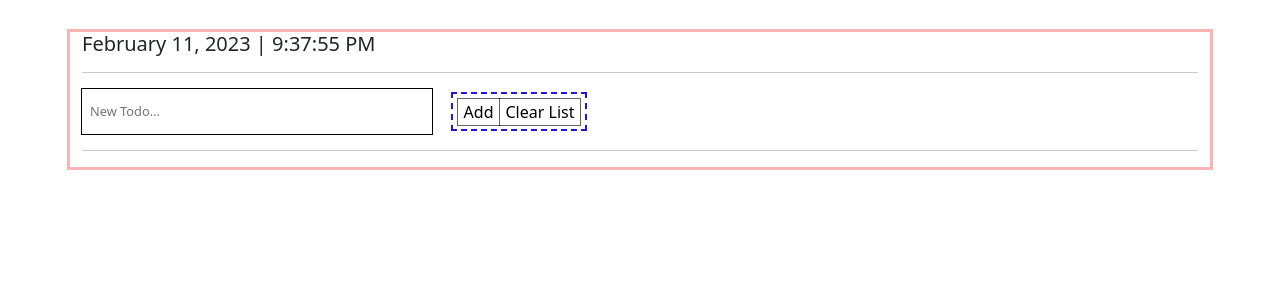
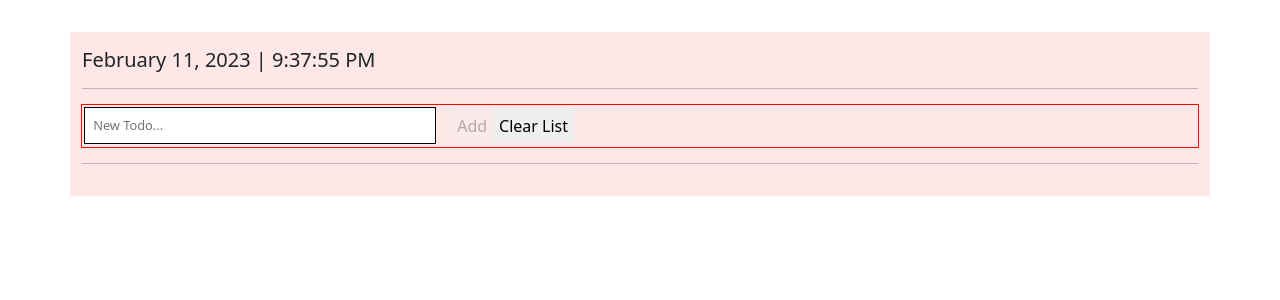
Before and after one commit to rossiny-o/ToDoListApp, a React (Create React App) app: page / in a window 1280 px wide. Shown: the top 300 px of the page. Built offline with nearby package versions, Linux system fonts and the light colour scheme.

Commit message:
new design prt4

```diff
--- a/src/App.css
+++ b/src/App.css
@@ -1,104 +1,88 @@
-
-
-*{
-
+* {
 	/* background-color: rgba(0, 198, 69, 0.1); */
 	border: none;
 }
 
-.add-todo-form{
+.container {
+	/* outline: 3px solid rgba(238, 24, 24, 0.322); */
+	margin: 2rem;
+	padding: 1rem;
+	background-color: rgba(238, 24, 24, 0.1);
+}
+
+
+/* start of second row: Input form for new todo */
+
+.add-todo-form {
+	outline: 0.5px solid red;
+	padding: 0.2rem;
 	display: flex;
+	flex-direction: row;
+  justify-content:inherit;
 
 }
 
-
-.newIteminput {
+.todo-input-form {
 	outline: 1px solid black;
 	width: 350px;
 	margin-right: 1rem;
 	padding: 0.5rem;
-  font-size: .8rem;
+	font-size: 0.8rem;
 }
 
-.todo-table-grid{
-  display:flex;
+.buttongroup {
+	/* outline: 2px dashed rgb(35, 22, 220); */
+  display: flex;
+  align-items: center;
+
+
+}
+
+.todo-input-form button {
+  outline: 1px solid rgba(2, 0, 2, 0.597);
+}
+
+/* end of second row */
+
+
+
+
+.todo-table-grid {
+	display: flex;
 	justify-content: center;
 	outline: 2px solid rgb(220, 22, 22);
 	margin: 1rem;
-
 }
 
 .table {
 	outline: 2px dashed rgb(35, 22, 220);
 }
 
-
-.todo{
+.todo {
 	padding-right: 1em;
 	background-color: aquamarine;
 }
 
-.user, .status{
+.user,
+.status {
 	font-size: small;
 	/* outline: 1px dashed rgb(139, 0, 51); */
 }
 
-.buttongroup{
-  display: flex;
-  padding: .3rem;
-  margin: .3rem;
-  justify-content: space-around;
-  outline: 2px dashed rgb(35, 22, 220);
-}
-
-button {
-  background-color:white;
-  color: black;
-  border-radius: 1rem;
-  outline: 1px solid rgba(2, 0, 2, 0.597);
-  /* color: #D0D3DA; */
-
-}
-
-
-
-
-
-
 /* --------- --------- --------- --------- --------- --------- --------- --------- */
 
-.container{
-  font-size: medium;
-  outline: 3px solid rgba(238, 24, 24, 0.322);
-  margin: 2rem;
-
-}
-
-
 /* style for ToDo Item */
-
-
-
-
 
 /* .list-items:hover{
   transform: translateY(.1rem);
 } */
 
-
-
-
-
-
-
-
-#todo-checkbox{
-  margin: .2rem;
-  margin-right: .5rem;
+#todo-checkbox {
+	margin: 0.2rem;
+	margin-right: 0.5rem;
 	background-color: transparent;
 }
-.todo-text{
-
+.todo-text {
 	font-size: small;
 	color: black;
 	font-weight: bold;
--- a/src/App.js
+++ b/src/App.js
@@ -88,19 +88,19 @@ function ToDoList() {
 						<input
 							name="item"
 							placeholder="New Todo... "
-              className="newIteminput"
+							className="todo-input-form"
 							onChange={(e) => setInputValue(e.target.value)}
 							ref={inputRef}
 							value={inputValue}
 						/>
-            <div className="buttongroup">
+
 							<button id="btn" type="submit" disabled={!inputValue}>
 								Add
 							</button>
 							<button id="btn" onClick={handleClear}>
 								Clear List
 							</button>
-            </div>
+
 					</form>
 					<hr />
 				</div>
@@ -113,8 +113,6 @@ function ToDoList() {
             <th>-People-</th>
             <th>-Status-</th>
             </table> */}
-
-          <div>
 					{items.map((item) => (
 						<ToDoItem
 							key={item.id}
@@ -124,7 +122,6 @@ function ToDoList() {
 							onEdit={handleEdit}
 						/>
 					))}
-          </div>
 				</div>
 			</div>
 		</div>
@@ -148,7 +145,6 @@ function ToDoItem({ id, text, onDelete, onEdit }) {
 	function Table() {
 		return (
 			<div className="table">
-
 				<td className="todo">
 					<input
 						type="checkbox"
@@ -180,9 +176,6 @@ function ToDoItem({ id, text, onDelete, onEdit }) {
 						</select>
 					</label>
 				</td>
-
-
-
 			</div>
 		);
 	}
@@ -229,7 +222,6 @@ function ToDoItem({ id, text, onDelete, onEdit }) {
 			<label htmlFor="checkbox" className={isChecked ? "todo-text-strike" : ""}>
 				<Table />
 			</label>
-
 		</div>
 	);
 
```
Lines whose indentation alone changed are shown as unchanged.
